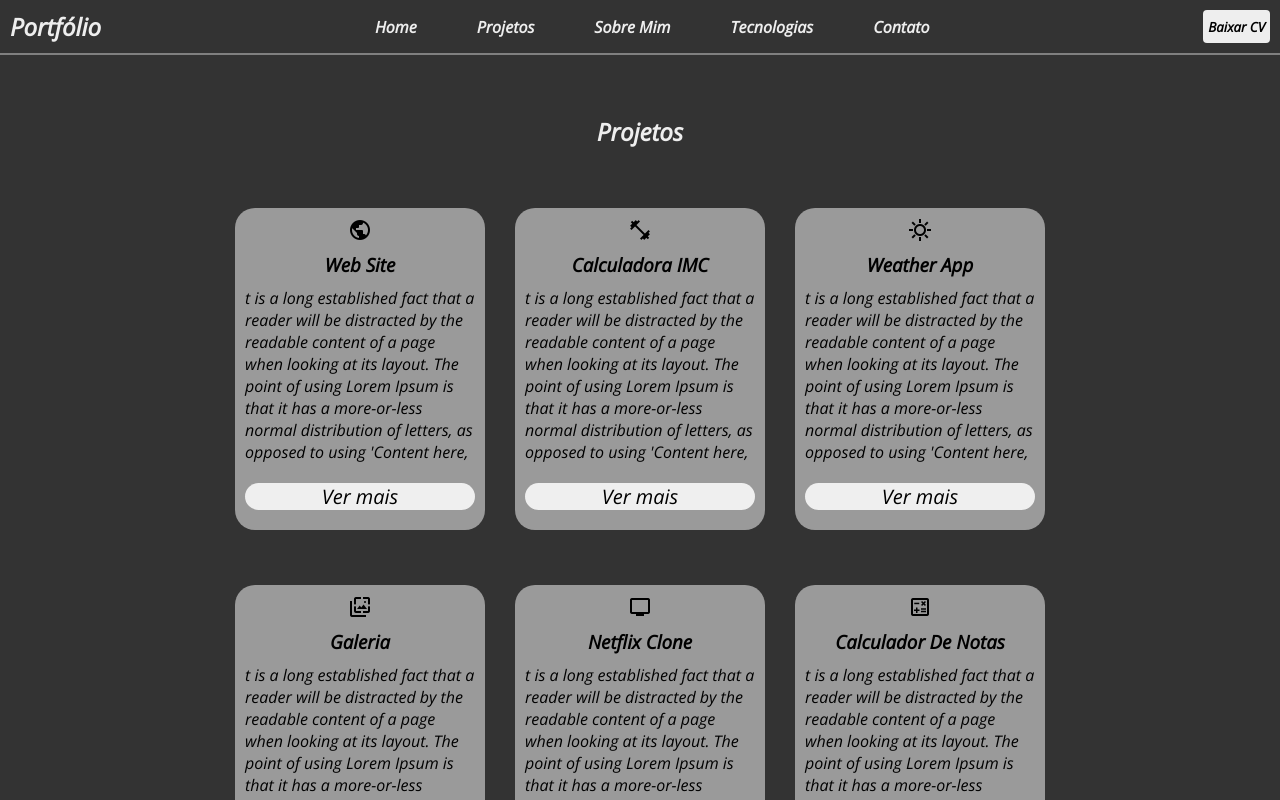
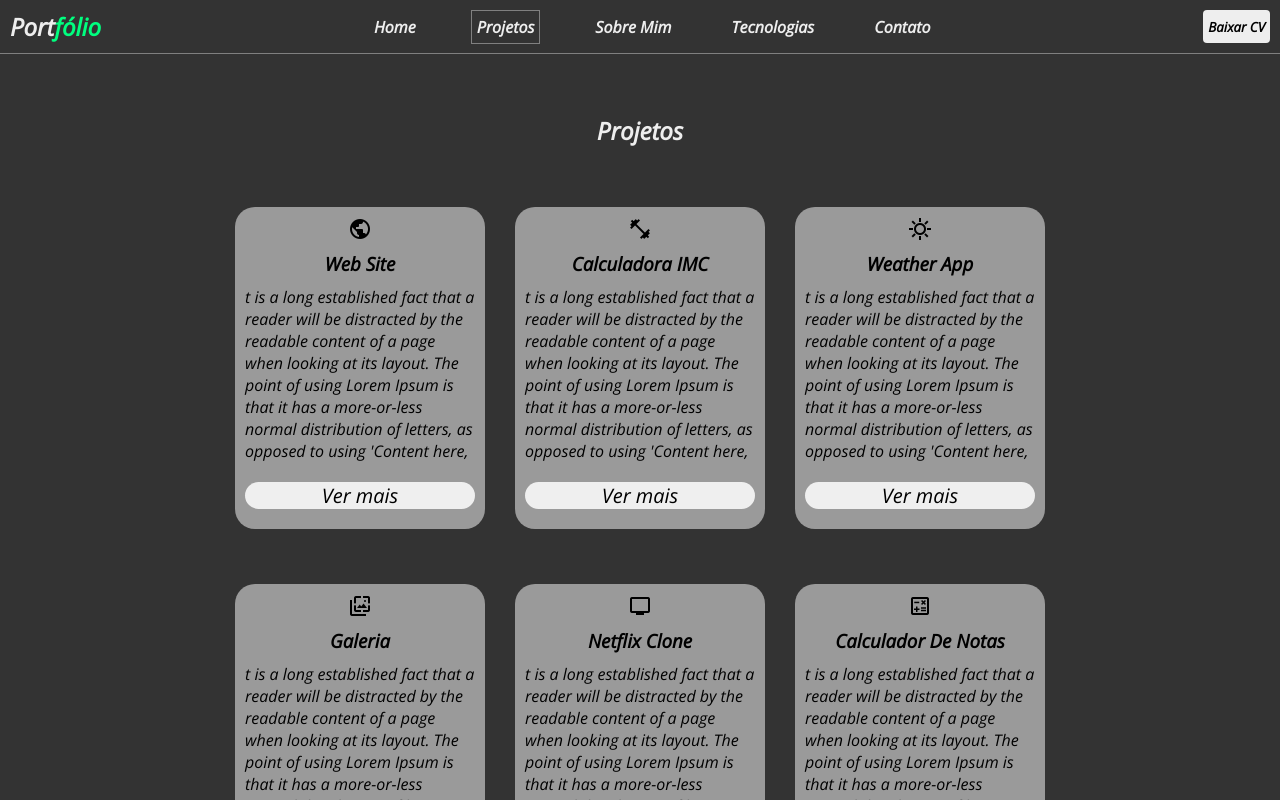
Before and after one commit to 38061027/portfolio, an Angular app: page /projetos in a window 1280 px wide. Shown: the top 800 px of the page. Built offline with nearby package versions, Linux system fonts and the light colour scheme.

Commit message:
Estilizando a page home

```diff
--- a/src/app/components/contato/contato.component.html
+++ b/src/app/components/contato/contato.component.html
@@ -5,7 +5,7 @@
     <header>
         <nav class="nav-bar">
             <div class="logo">
-                <h1><a routerLink="">Portfólio</a></h1>
+                <h1><a routerLink="">Port<a class="second">fólio</a></a></h1>
             </div>
 
 
--- a/src/app/components/home/home.component.css
+++ b/src/app/components/home/home.component.css
@@ -1,4 +1,3 @@
-
 
 
 
@@ -6,16 +5,24 @@
 
 .section-1 {
   display: flex;
-  height: 100vh;
-  background: #333;
+  height: 600px;
+ background-image: url(https://images.wallpaperscraft.com/image/single/code_letters_screen_137590_1920x1080.jpg);
   width: 100%;
   align-items: center;
   justify-content: center;
 
+  background-repeat: no-repeat;
+  background-attachment: fixed;
+  background-size: cover;
+  opacity: 0.9;
 }
 
 
 
+.active{
+  font-weight: bold;
+  color: blue;
+}
 
 
 section {
@@ -38,6 +45,7 @@ section {
   border-radius: 50%;
   width: 350px;
   height: 350px;
+
 }
 
 
@@ -68,6 +76,11 @@ section {
 
 @media screen and (max-width: 730px){
 
+  .section-1{
+    height: auto;
+  }
+
+
 
   .section-1 section .circulo {
 
@@ -76,7 +89,9 @@ section {
     border-radius: 50%;
     width: 250px;
     height: 250px;
+    margin-top: 25px;
   }
 
 
+
 }
--- a/src/app/components/home/home.component.html
+++ b/src/app/components/home/home.component.html
@@ -6,7 +6,7 @@
     <header>
         <nav class="nav-bar">
             <div class="logo">
-                <h1><a routerLink="">Portfólio</a></h1>
+                <h1><a routerLink="">Port<a class="second">fólio</a></a></h1>
             </div>
 
 
@@ -14,7 +14,7 @@
 
                 <ul>
                     <li><a routerLink="">Home</a></li>
-                    <li><a routerLink="/projetos">Projetos</a></li>
+                    <li><a routerLink="/projetos" >Projetos</a></li>
                     <li><a routerLink="/sobre">Sobre Mim</a></li>
                     <li><a routerLink="/tec">Tecnologias</a></li>
                     <li><a routerLink="/contato">Contato</a></li>
--- a/src/app/components/projetos/projetos.component.css
+++ b/src/app/components/projetos/projetos.component.css
@@ -9,6 +9,12 @@
     flex-direction: column;
     border-top: 1px solid gray;
 }
+
+
+.active{
+    border: 1px solid gray;
+
+  }
 
 
 
--- a/src/app/components/projetos/projetos.component.html
+++ b/src/app/components/projetos/projetos.component.html
@@ -2,7 +2,7 @@
     <header>
         <nav class="nav-bar">
             <div class="logo">
-                <h1><a routerLink="">Portfólio</a></h1>
+                <h1><a routerLink="">Port<a class="second">fólio</a></a></h1>
             </div>
 
 
@@ -10,7 +10,7 @@
 
                 <ul>
                     <li><a routerLink="">Home</a></li>
-                    <li><a routerLink="/projetos">Projetos</a></li>
+                    <li><a routerLink="/projetos" routerLinkActive="active">Projetos</a></li>
                     <li><a routerLink="/sobre">Sobre Mim</a></li>
                     <li><a routerLink="/tec">Tecnologias</a></li>
                     <li><a routerLink="/contato">Contato</a></li>
--- a/src/app/components/sobre/sobre.component.html
+++ b/src/app/components/sobre/sobre.component.html
@@ -3,7 +3,7 @@
     <header>
         <nav class="nav-bar">
             <div class="logo">
-                <h1><a routerLink="">Portfólio</a></h1>
+                <h1><a routerLink="">Port<a class="second">fólio</a></a></h1>
             </div>
 
 
--- a/src/app/components/tecnologias/tecnologias.component.html
+++ b/src/app/components/tecnologias/tecnologias.component.html
@@ -3,7 +3,7 @@
     <header>
         <nav class="nav-bar">
             <div class="logo">
-                <h1><a routerLink="">Portfólio</a></h1>
+                <h1><a routerLink="">Port<a class="second">fólio</a></a></h1>
             </div>
 
 
--- a/src/styles.css
+++ b/src/styles.css
@@ -13,16 +13,23 @@ header {
   }
 
 
+
+
+
   .logo h1 a{
     color: #eee;
     font-weight: bolder;
+
+  }
+
+  .logo h1 a .second{
+    color: #00ff7f;
   }
 
   .nav-bar {
     display: flex;
     justify-content: space-between;
     padding: 10px;
-    border-bottom: 1px solid #808080;
 
 
   }
@@ -49,14 +56,16 @@ header {
    color: #eee;
    margin: 10px;
    padding: 5px;
-   border-radius: 10px ;
+
    font-weight: bolder;
   }
 
+
+
   .nav-list ul li a:hover{
-    background-color: #000000;
-    color: #eee;
-    transition: 1s;
+
+    color: #00ff7f;
+    transition: 0.5s;
   }
 
 
```
Also changed, not shown: src/assets/imagem-fundo.jpg (added), 6 other files (tests, documents, lock files or other folders).
